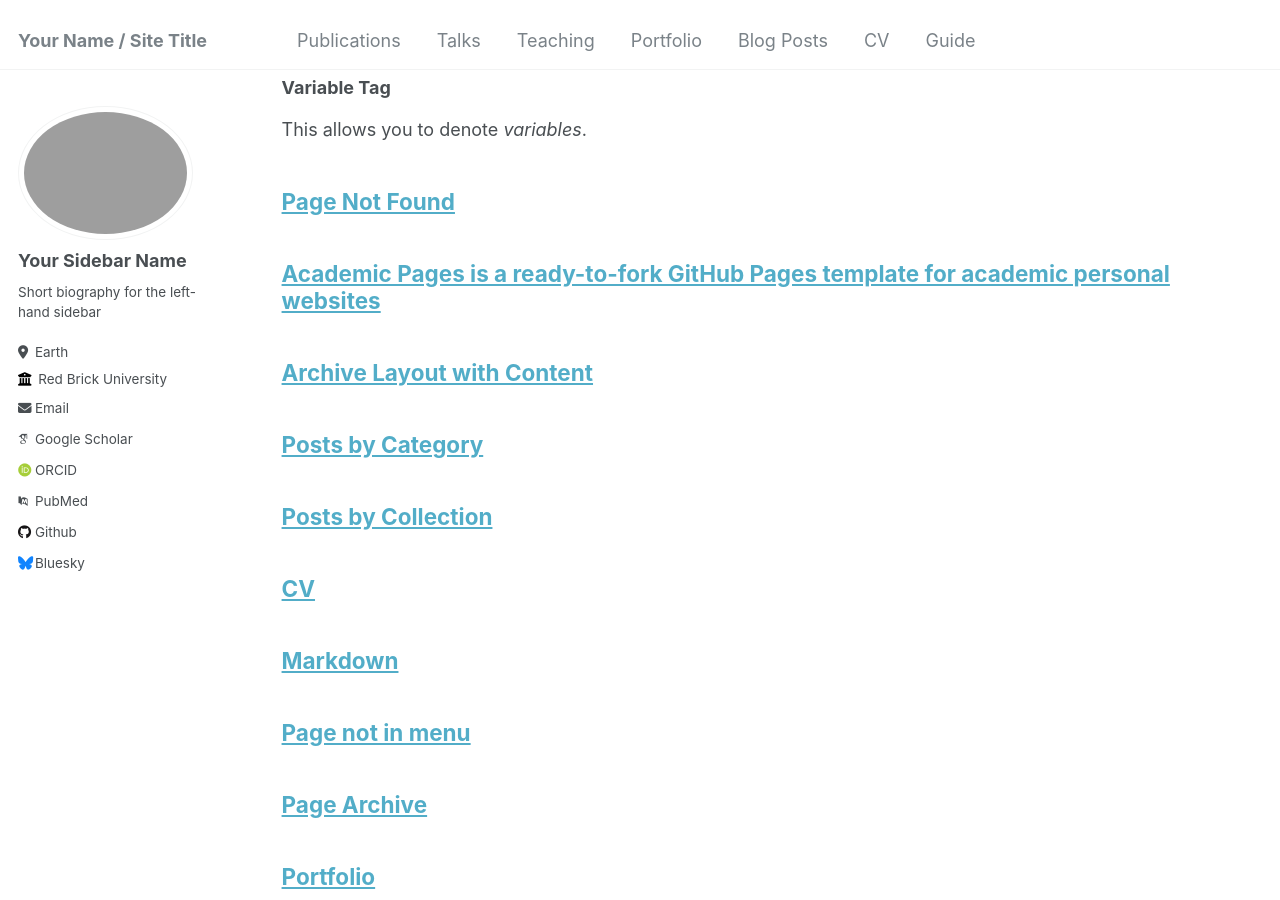
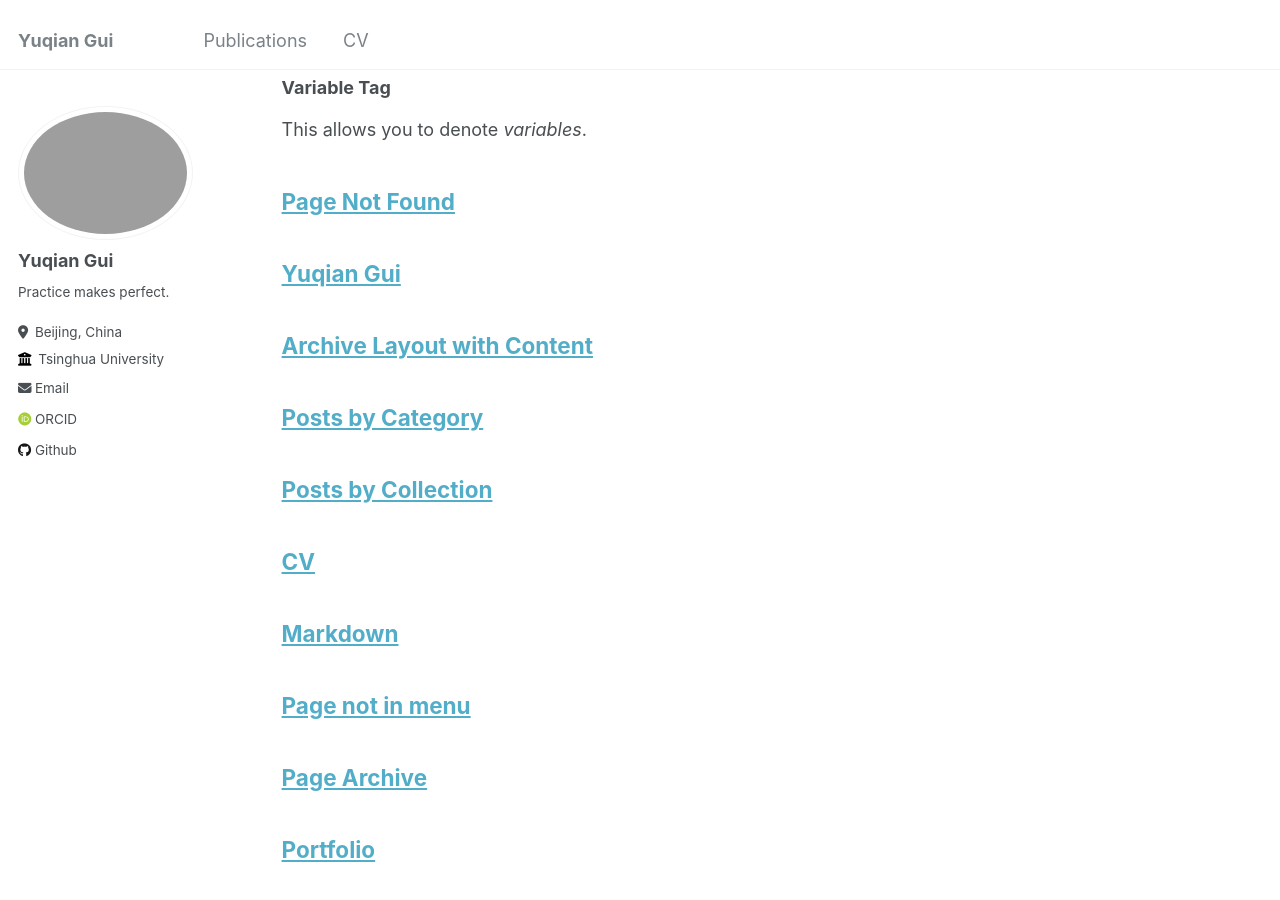
Before and after one commit to yq-gui/yq-gui.github.io, a Jekyll site: the page built from _pages/archive-layout-with-content.md, in a window 1280 px wide and 900 px high, scrolled down 4496 px. Built offline with Jekyll 4.4.1, drawn with Linux system fonts in a browser that asks for light colours; some web fonts are replaced.

```diff
--- a/_config.yml
+++ b/_config.yml
@@ -8,13 +8,13 @@
 
 # Basic Site Settings
 locale                   : "en-US"
-title                    : "Your Name / Site Title"
+title                    : "Yuqian Gui"
 title_separator          : "-"
 name                     : &name "Your Name"
 description              : &description "personal description"
-url                      : https://academicpages.github.io # the base hostname & protocol for your site e.g. "https://mmistakes.github.io"
+url                      : https://yuqian-gui.github.io # the base hostname & protocol for your site e.g. "https://mmistakes.github.io"
 baseurl                  : "" # the subpath of your site, e.g. "/blog"
-repository               : "academicpages/academicpages.github.io"
+repository               : "yq-gui/yuqian-gui.github.io"
 
 # Site Author - The following control what appear as part of the author content on the side bar.
 #               If a field is blank the icon and link will not appear, otherwise it will be shown.
@@ -22,33 +22,33 @@ repository               : "academicpages/academicpages.github.io"
 author:
   # Biographic information
   avatar           : "profile.png"
-  name             : "Your Sidebar Name"
+  name             : "Yuqian Gui"
   pronouns         : # example: "she/her"
-  bio              : "Short biography for the left-hand sidebar"
-  location         : "Earth"
-  employer         : "Red Brick University"
+  bio              : "Practice makes perfect."
+  location         : "Beijing, China"
+  employer         : "Tsinghua University"
   uri              : # URL
-  email            : "none@example.org"
+  email            : "guiyq.thu@gmail.com"
 
   # Academic websites
   arxiv            : # URL - Update with the correct link to your profile
-  googlescholar    : "https://scholar.google.com/citations?user=PS_CX0AAAAAJ"
+  googlescholar    : #"https://scholar.google.com/citations?user=PS_CX0AAAAAJ"
   impactstory      : # URL
-  orcid            : "http://orcid.org/yourorcidurl"
+  orcid            : "https://orcid.org/0009-0007-9365-9806"
   semantic         : # URL
-  pubmed           : "https://www.ncbi.nlm.nih.gov/pubmed/?term=john+snow"
+  pubmed           : #"https://www.ncbi.nlm.nih.gov/pubmed/?term=john+snow"
   researchgate     : # URL
 
   # Repositories and software development
   bitbucket        : # Username - Update with your username on the site
   codepen          : # Username
   dribbble         : # Username
-  github           : "academicpages"
+  github           : "yq-gui"
   kaggle           : # Username
   stackoverflow    : # User number or user number and name (i.e., use "1" or "1/jeff-atwood")
 
   # Social media
-  bluesky          : "bsky.app" # Replace this with you Bluesky username
+  bluesky          : #"bsky.app" # Replace this with you Bluesky username
   facebook         : # Username
   flickr           : # Username
   foursquare       : # Username
```
Also changed, not shown: _data/navigation.yml (+10 -10 lines), _pages/about.md (+6 -1 lines), images/profile2.png (added), 1 other file.
